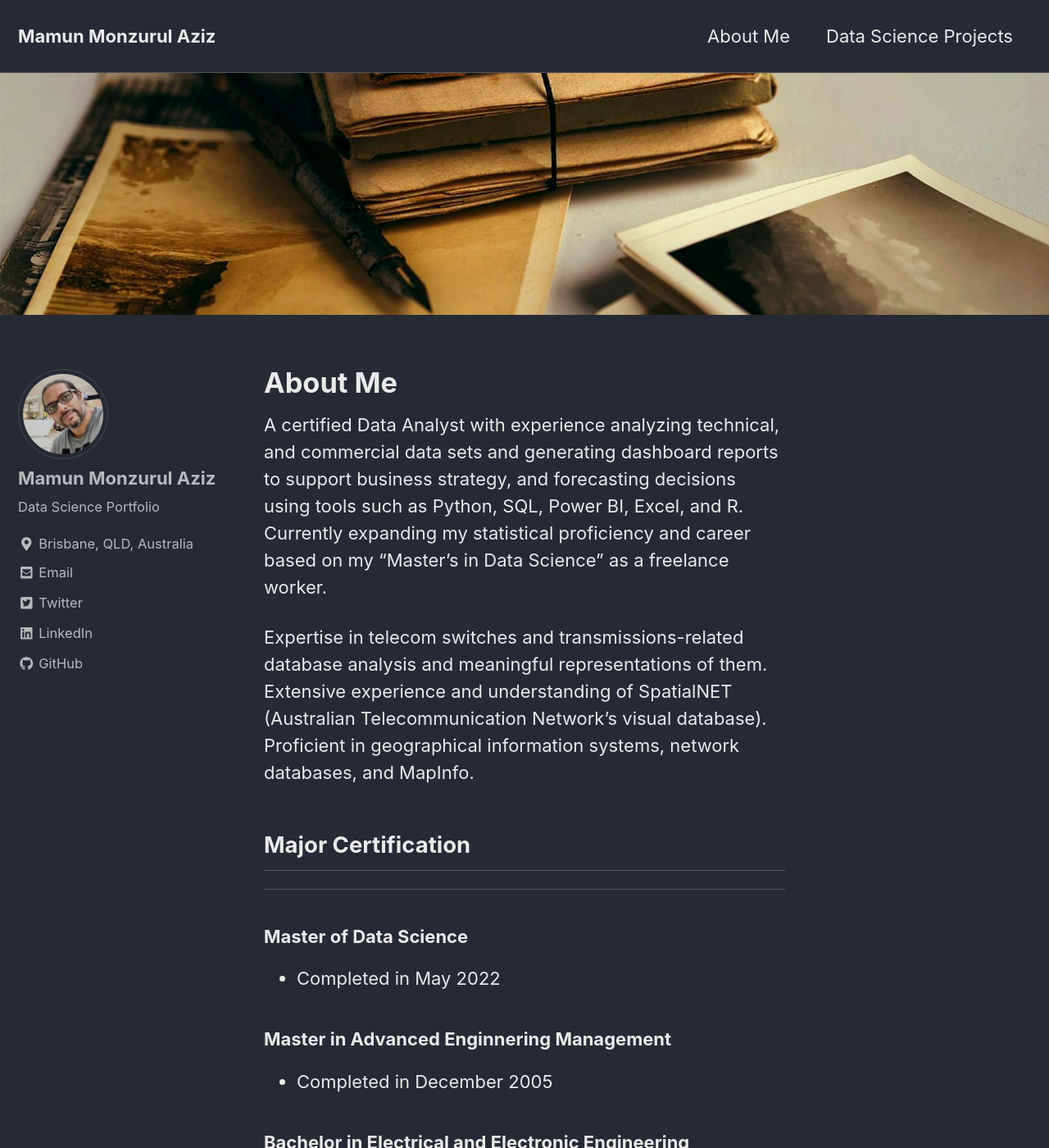
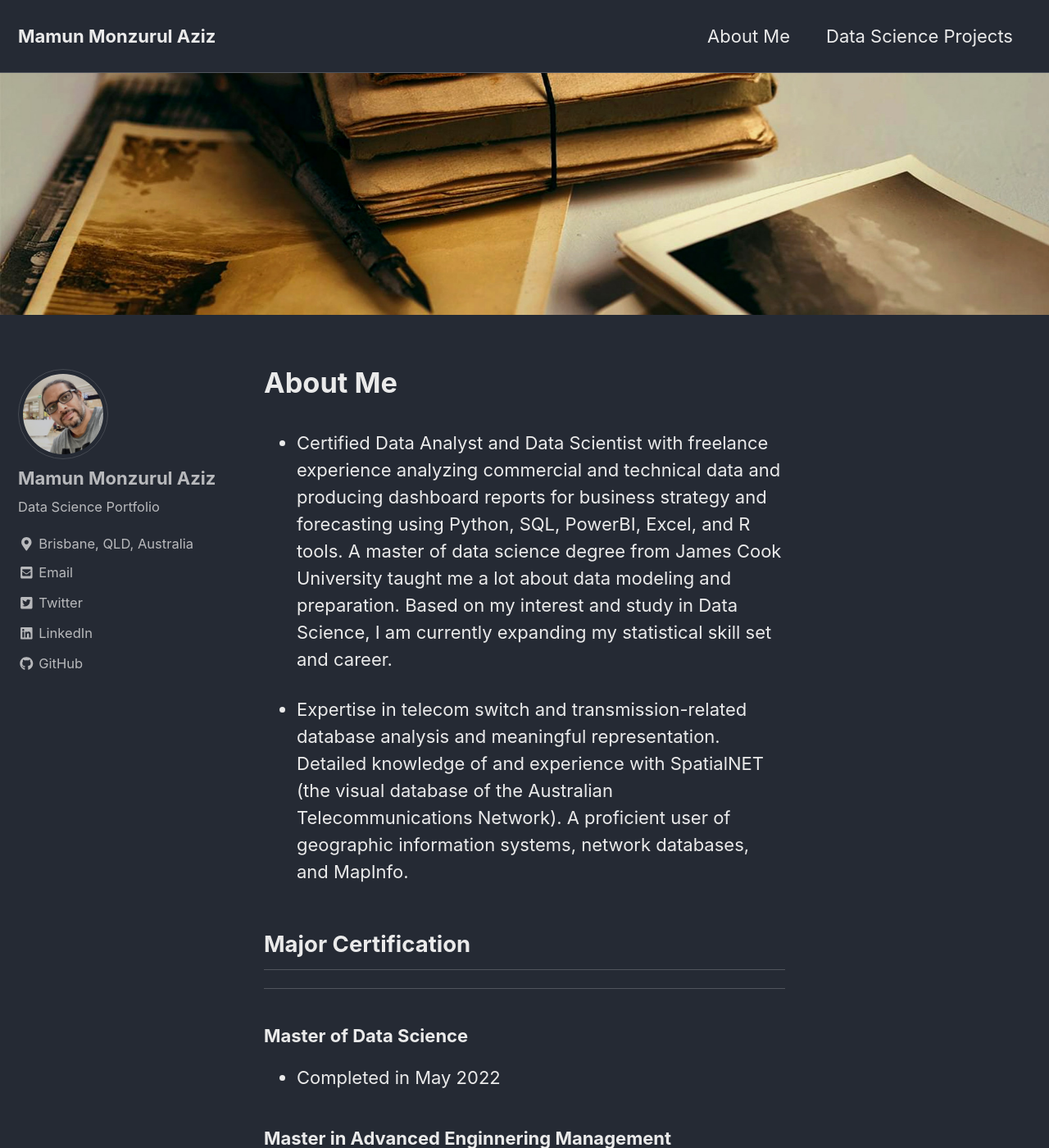
Before and after one commit to mamunmaziz/mamunmaziz.github.io, a Jekyll site: the page built from _pages/aboutme.md, in a window 1280 px wide and 1400 px high. Shown: the whole window at 82% size. Built offline with Jekyll 4.4.1, drawn with Linux system fonts in a browser that asks for light colours; cached includes are drawn as plain includes; nearby versions of some CDN libraries.

Commit message:
Update aboutme.md

```diff
--- a/_pages/aboutme.md
+++ b/_pages/aboutme.md
@@ -5,9 +5,11 @@ header:
   image: "/images/aboutme.jpg"
 ---
 
-A certified Data Analyst with experience analyzing technical, and commercial data sets and generating dashboard reports to support business strategy, and forecasting decisions using tools such as Python, SQL, Power BI, Excel, and R. Currently expanding my statistical proficiency and career based on my "Master's in Data Science" as a freelance worker.
+* Certified Data Analyst and Data Scientist with freelance experience analyzing commercial and technical data and producing dashboard reports for business strategy and forecasting using Python, SQL, PowerBI, Excel, and R tools.
+A master of data science degree from James Cook University taught me a lot about data modeling and preparation.
+Based on my interest and study in Data Science, I am currently expanding my statistical skill set and career.
 
-Expertise in telecom switches and transmissions-related database analysis and meaningful representations of them. Extensive experience and understanding of SpatialNET (Australian Telecommunication Network's visual database). Proficient in geographical information systems, network databases, and MapInfo.
+* Expertise in telecom switch and transmission-related database analysis and meaningful representation. Detailed knowledge of and experience with SpatialNET (the visual database of the Australian Telecommunications Network). A proficient user of geographic information systems, network databases, and MapInfo.
 
 ## Major Certification
 ----------------------
```
